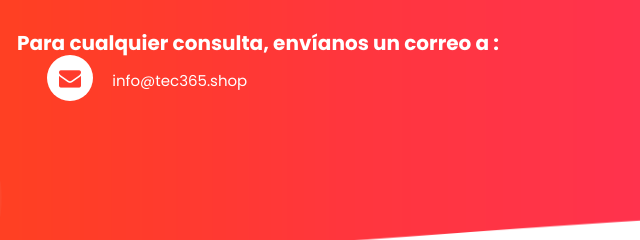
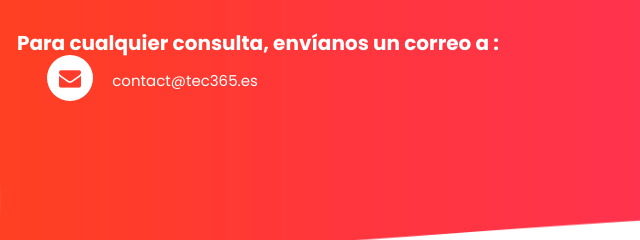
Before and after one commit to luissantiag0/WEB-EMPRESA, a plain HTML site: page index.html in a window 1280 px wide. Shown: the part 4398-4638 px from the top of the page, 65-705 px from the left. Drawn offline with Linux system fonts and the light colour scheme.

Commit message:
Update contact email address in the footer section

```diff
--- a/index.html
+++ b/index.html
@@ -358,7 +358,7 @@
             <h2>No dude en enviarnos un mensaje sobre tus necesidades</h2>
             <p>Si necesita soporte técnico, desarrollo web o estrategias de SEO, estamos aquí para ayudarle a mejorar su presencia online</p>
             <div class="phone-info">
-                <h4>Para cualquier consulta, envíanos un correo a : <span><i class="fa fa-envelope"></i> <a href="https://mail.google.com">info@tec365.shop</a></span></h4>
+                <h4>Para cualquier consulta, envíanos un correo a : <span><i class="fa fa-envelope"></i> <a href="https://mail.google.com">contact@tec365.es</a></span></h4>
             </div>
           </div>
         </div>
```
